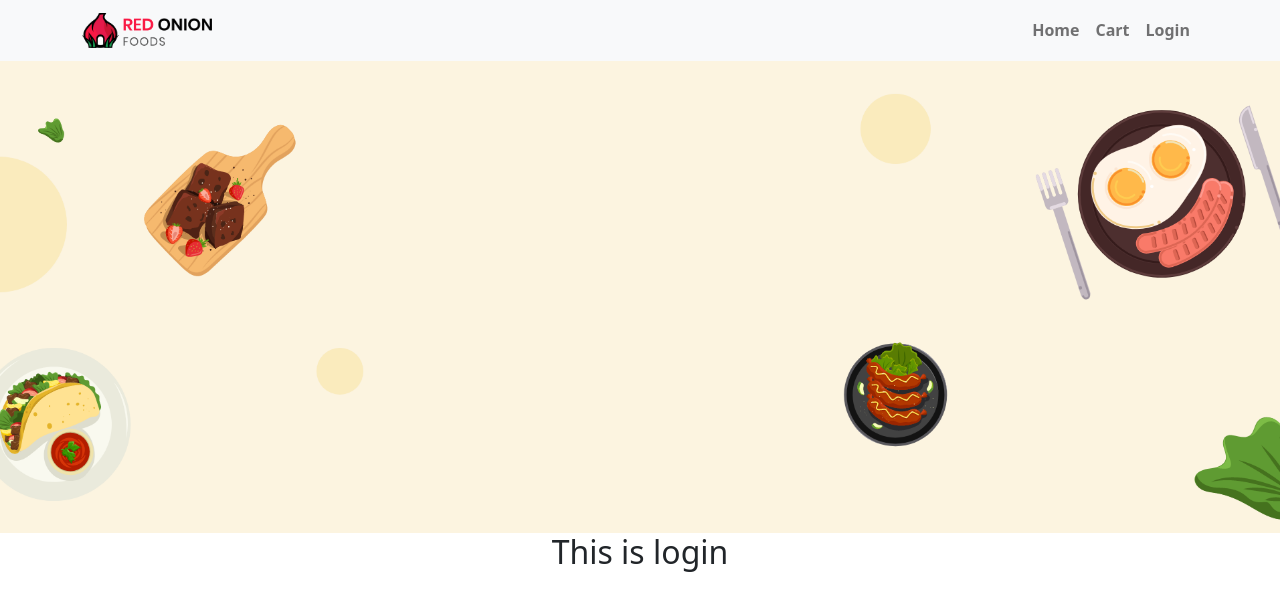
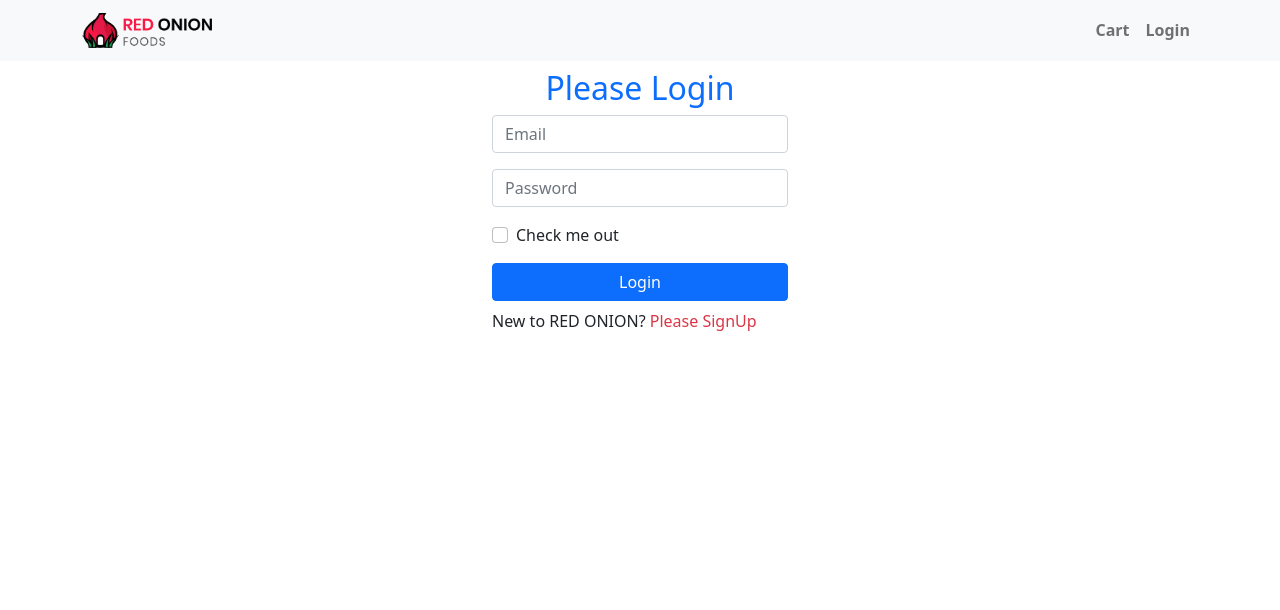
Before and after one commit to OmarRaihan/red-onion, a React (Create React App) app: page /login in a window 1280 px wide. Shown: the top 610 px of the page. Built offline with nearby package versions, Linux system fonts and the light colour scheme.

Commit message:
login form added

```diff
--- a/src/App.js
+++ b/src/App.js
@@ -3,23 +3,28 @@ import './App.css';
 import { Route, Routes } from 'react-router-dom';
 import Home from './Pages/Home/Home/Home';
 import Cart from './Pages/Cart/Cart';
-import Login from './Pages/Login/Login';
 import Header from './Shared/Header/Header';
 import Breakfasts from './Pages/Home/Breakfasts/Breakfasts';
 import Lunches from './Pages/Home/Lunches/Lunches';
 import Dinners from './Pages/Home/Dinners/Dinners';
+import NotFound from './Shared/NotFound/NotFound';
+import Login from './Pages/Login/Login/Login';
+import Register from './Pages/Login/Register/Register';
 
 function App() {
   return (
-    <div className="App">
+    <div>
       <Header></Header>
       <Routes>
+        <Route path="/" element={<Home></Home>}></Route>
         <Route path="/home" element={<Home></Home>}></Route>
         <Route path="/cart" element={<Cart></Cart>}></Route>
-        <Route path="/login" element={<Login></Login>}></Route>
+        <Route path="/login" element={<Login/>}></Route>
+        <Route path="/register" element={<Register/>}></Route>
         <Route path="/breakfasts" element={<Breakfasts></Breakfasts>}></Route>
         <Route path="/lunches" element={<Lunches></Lunches>}></Route>
         <Route path="/dinners" element={<Dinners></Dinners>}></Route>
+        <Route path="*" element={<NotFound></NotFound>}></Route>
       </Routes>
     </div>
   );
--- a/src/Pages/Home/Dinners/Dinners.js
+++ b/src/Pages/Home/Dinners/Dinners.js
@@ -19,7 +19,7 @@ const Dinners = () => {
         <CustomLink to="/dinners">Dinner</CustomLink>
       </div>
       <div>
-        <div  className="dinner-container my-5">
+        <div  className="container dinner-container my-5">
         {dinners.map((dinner) => (
           <Dinner
           key={dinner.id}
--- a/src/Pages/Home/Home/Home.js
+++ b/src/Pages/Home/Home/Home.js
@@ -3,11 +3,13 @@ import { Link, Route, Routes } from "react-router-dom";
 import Breakfasts from "../Breakfasts/Breakfasts";
 import Dinners from "../Dinners/Dinners";
 import Lunches from "../Lunches/Lunches";
+import bg from '../../../images/bannerbackground-2.png'
 import "./Home.css";
 
 const Home = () => {
   return (
     <div>
+      <img className="img-fluid" src={bg} alt="" />
       <div className="my-5">
         <Routes>
           <Route index element={<Breakfasts/>}></Route>
--- a/src/Pages/Login/Login.js
+++ /dev/null
@@ -1,12 +0,0 @@
-
-import React from 'react';
-
-const Login = () => {
-    return (
-        <div>
-            <h2>This is login</h2>
-        </div>
-    );
-};
-
-export default Login;
--- /dev/null
+++ b/src/Pages/Login/Login/Login.js
@@ -0,0 +1,44 @@
+import React, { useRef } from "react";
+import { Button, Form } from "react-bootstrap";
+import { Link, useNavigate } from "react-router-dom";
+
+const Login = () => {
+  const emailRef = useRef("");
+  const passwordRef = useRef("");
+  const navigate = useNavigate();
+
+  const handleSubmit = event =>{
+    event.preventDefault();
+    const email = emailRef.current.value;
+    const password = passwordRef.current.value;
+    console.log(email, password);
+  }
+
+  const navigateRegister = event =>{
+      navigate('/register');
+  }
+
+  return (
+    <div className="container w-25 mx-auto">
+      <h2 className="text-primary mt-2 text-center">Please Login</h2>
+      <Form onSubmit={handleSubmit}>
+        <Form.Group className="mb-3" controlId="formBasicEmail">
+          <Form.Control ref={emailRef} type="email" placeholder="Email" required />
+        </Form.Group>
+
+        <Form.Group className="mb-3" controlId="formBasicPassword">
+          <Form.Control ref={passwordRef} type="password" placeholder="Password" required />
+        </Form.Group>
+        <Form.Group className="mb-3" controlId="formBasicCheckbox">
+          <Form.Check type="checkbox" label="Check me out" />
+        </Form.Group>
+        <Button className="w-100 mb-2" variant="primary" type="submit">
+          Login
+        </Button>
+      </Form>
+      <p onClick={navigateRegister}>New to RED ONION? <Link className="text-danger text-center text-decoration-none pe-auto" to="/register">Please SignUp</Link></p>
+    </div>
+  );
+};
+
+export default Login;
--- /dev/null
+++ b/src/Pages/Login/Register/Register.js
@@ -0,0 +1,43 @@
+// import React from "react";
+// import { Button, Form } from "react-bootstrap";
+// import { Link, useNavigate } from "react-router-dom";
+
+// const Register = () => {
+//     const navigate = useNavigate();
+
+//     const navigateLogin = () =>{
+//         navigate('/login');
+//     }
+
+//     const handleRegister = event =>{
+//         event.preventDefault();
+//         const name = event.target.name.value;
+//         const email = event.target.email.value;
+//         const password = event.target.password.value;
+//     }
+
+//   return (
+//     <div className="container w-25 mx-auto">
+//       <h2 className="text-primary mt-2 text-center">Please Register</h2>
+//       <Form onSubmit={handleRegister}>
+//         <Form.Group className="mb-3" controlId="formBasicEmail">
+//           <Form.Control type="text" placeholder="Name" />
+//         </Form.Group>
+
+//         <Form.Group className="mb-3" controlId="formBasicEmail">
+//           <Form.Control type="email" placeholder="Email" required />
+//         </Form.Group>
+
+//         <Form.Group className="mb-3" controlId="formBasicPassword">
+//           <Form.Control type="password" placeholder="Password" required />
+//         </Form.Group>
+//         <Button className="w-100" variant="primary" type="submit" value="Register">
+//           SignUp
+//         </Button>
+//       </Form>
+//       <p onClick={navigateLogin}>Already have an account? <Link className="text-danger text-center text-decoration-none pe-auto" to="/login">Please Login</Link></p>
+//     </div>
+//   );
+// };
+
+// export default Register;
--- a/src/Shared/Header/Header.js
+++ b/src/Shared/Header/Header.js
@@ -13,16 +13,11 @@ const Header = () => {
               <img width="130px" src={logo} alt="" />
           </Navbar.Brand>
           <Nav className="ms-auto fw-bold">
-            <Nav.Link as={Link} to="/home">Home</Nav.Link>
             <Nav.Link as={Link} to="/cart">Cart</Nav.Link>
             <Nav.Link as={Link} to="/login">Login</Nav.Link>
           </Nav>
         </Container>
       </Navbar>
-      <div>
-          <img className="img-fluid" src={bg} alt="" />
-
-      </div>
     </>
   );
 };
--- /dev/null
+++ b/src/Shared/NotFound/NotFound.js
@@ -0,0 +1,13 @@
+
+import React from 'react';
+
+const NotFound = () => {
+    return (
+        <div className='text-center mt-3'>
+            <h1>404</h1>
+            <h6>Oops! Page Not Found</h6>
+        </div>
+    );
+};
+
+export default NotFound;
```
Also changed, not shown: src/Pages/Login/Login/Login.css (added), src/Pages/Login/Register/Register.css (added).
